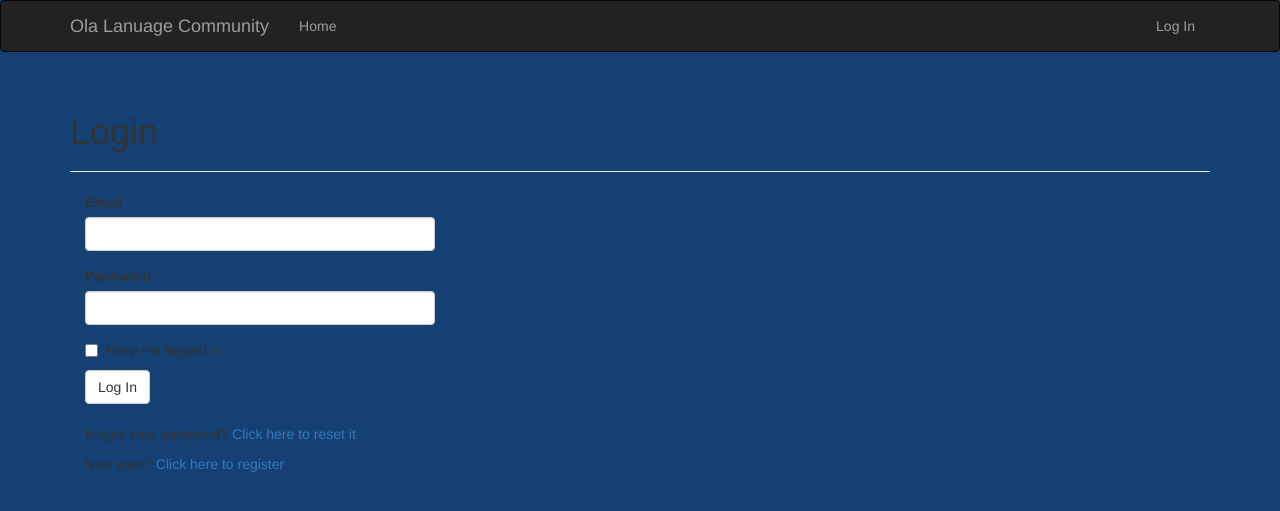
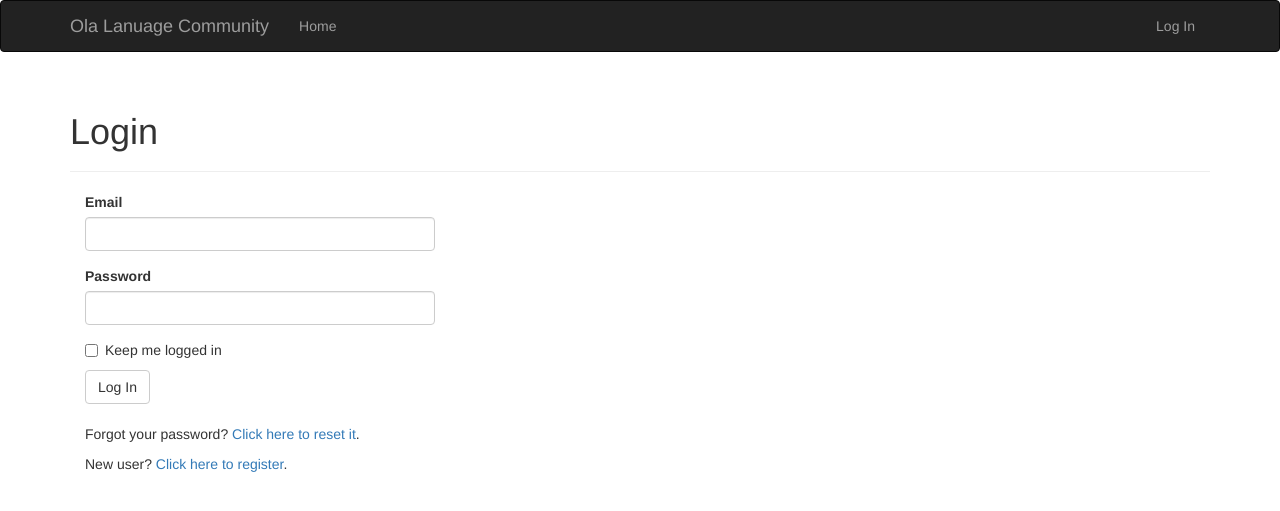
Before and after one commit to DanMcDonald91/flasky2, a Flask app: a page that uses app/templates/base.html in a window 1280 px wide. Shown: the top 511 px of the page. Run offline with Flask 2, Linux system fonts and the light colour scheme; some libraries are stand-ins or nearby versions.

Commit message:
reset background

```diff
--- a/app/static/styles.css
+++ b/app/static/styles.css
@@ -1,6 +1,3 @@
-body {
-    background-color: #154073;
-}
 .profile-thumbnail {
     position: absolute;
 }
```
Also changed, not shown: app/static/olalogo.png (added).
